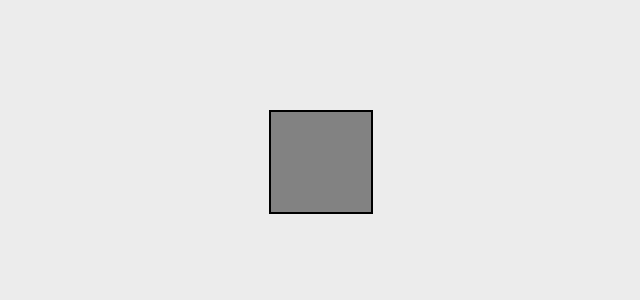
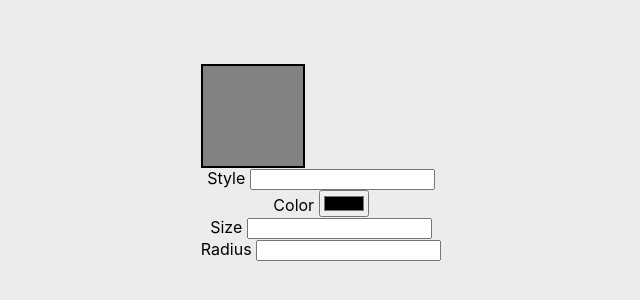
Before and after one commit to mateusfg7/box-css-preview, a React (Create React App) app: page / in a window 1280 px wide. Shown: the part 234-534 px from the top of the page, without its empty margins (319-959 px from the left). Built offline with nearby package versions, Linux system fonts and the light colour scheme.

Commit message:
add input area

```diff
--- a/src/App.js
+++ b/src/App.js
@@ -5,6 +5,24 @@ function App() {
   return (
     <div className="App">
       <div id="main-box"></div>
+
+      <span class="costumize-area">
+        Style <input name="style" type="text"/>
+      </span>
+      <br/>
+      <span class="costumize-area">
+        Color <input name="color" type="color" />
+      </span>
+      <br/>
+      <span class="costumize-area">
+        Size <input name="size" type="number" />
+      </span>
+      <br/>
+      <span class="costumize-area">
+        Radius <input name="radius" type="number" />
+      </span>
+      <br/>
+
     </div>
   );
 }
```
Also changed, not shown: src/anotation.txt (deleted).
